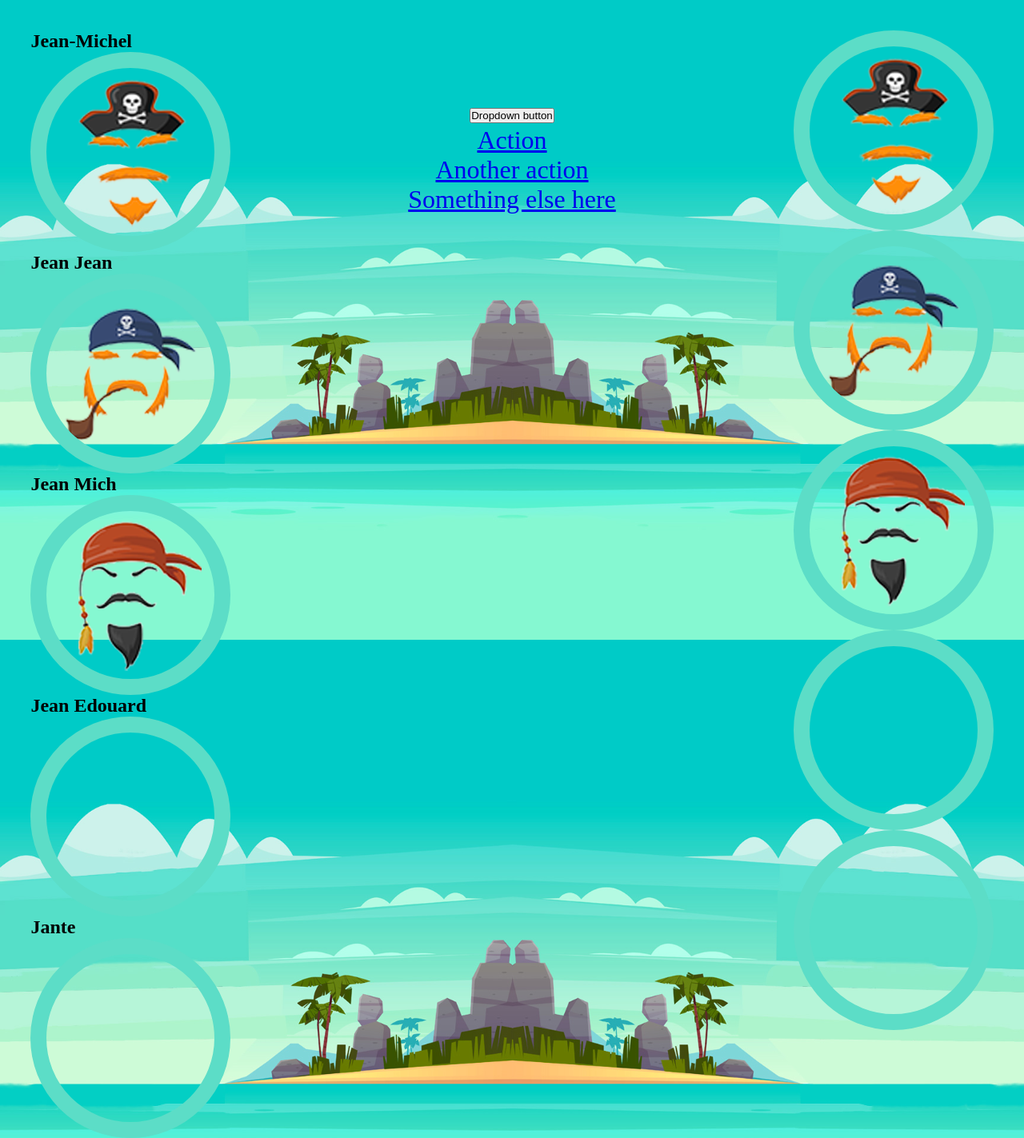
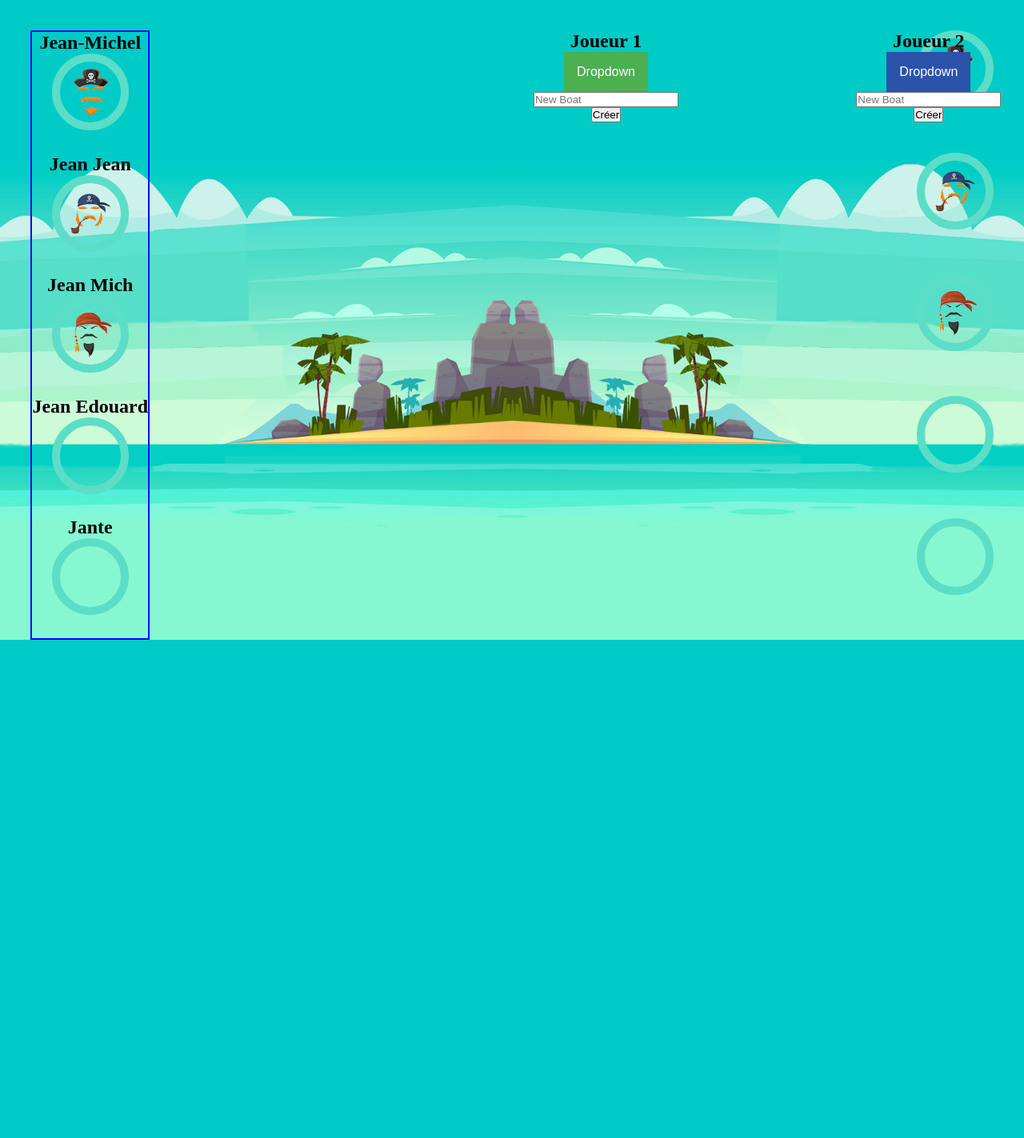
Before and after one commit to FLancon/Battleship, a PHP site: page / in a window 1280 px wide. Shown: the whole page at 80% size. After the commit the page ends 800 px from the top, so only its background shows below. Run offline with PHP 8.4, Linux system fonts and the light colour scheme; data that the repository does not hold is empty; a stand-in replaces the project's code that opens the database connection.

Commit message:
commit dropdown x2

```diff
--- a/includes/boat.php
+++ b/includes/boat.php
@@ -36,5 +36,11 @@ class Boat {
 }
 
 
+//Count number element database
+$boatcount = $conn->query('SELECT COUNT(*) FROM BOAT');
+$resultboat = $boatcount->fetch();
+$countboat = $resultboat[0];
+
+
 
 ?>
--- a/includes/capitaine.php
+++ b/includes/capitaine.php
@@ -1,20 +1,29 @@
 <?php
+
+include './includes/dbconnect.local.php';
 
 class Capitaine {
     //attributs
     private $conn;
 
+
+
     //constructor
     public function __construct(PDO $bdd) {
         $this->setConn($bdd);
+
+
     }
 
     public function getConn() {
         return $this->conn;
+
+
     }
 
     public function setConn(PDO $conn) {
         $this->conn = $conn;
+
     }
 
 
@@ -26,6 +35,7 @@ class Capitaine {
 
 
     }
+
 }
 
 
--- a/index.php
+++ b/index.php
@@ -14,6 +14,7 @@
 
     <link rel="stylesheet" href="style.css">
     <link rel="stylesheet" href="<link href="https://cdn.jsdelivr.net/npm/bootstrap@5.1.1/dist/css/bootstrap.min.css" rel="stylesheet" integrity="sha384-F3w7mX95PdgyTmZZMECAngseQB83DfGTowi0iMjiWaeVhAn4FJkqJByhZMI3AhiU" crossorigin="anonymous">
+    <script src="script.js" defer></script>
     <title>Battleship</title>
 </head>
 <body>
@@ -31,26 +32,94 @@
         .$jeanluc->getClass().'<br><br>';
     echo $jeanedouard->getName().'<br>'
         .$jeanedouard->getClass().'<br><br>';
+-->
+<?php
+    // $queen = new Boat("Queen", 0);
+    // $capitaine = new capitaine($conn);
+    // $capitaine->createBoat($queen);
+?>
 
 
-    $rafiot = new Boat("Rafiot", 0);
-    $capitaine = new capitaine($conn);
-    $capitaine->createBoat($rafiot); -->
+<?php
+// Créer un tableau des infos de la table boat de la BDD:
+$data_boat = $conn->query('SELECT * FROM BOAT');
+$exec_data_boat = $data_boat->fetchAll(PDO::FETCH_ASSOC);
+
+        // echo '<pre>';
+        // print_r($exec_data_boat);
+        // echo '</pre>';
+?>
 
 
-    <div class="dropdown">
-    <button class="btn btn-secondary dropdown-toggle" type="button" id="dropdownMenuButton1" data-bs-toggle="dropdown" aria-expanded="false">
-        Dropdown button
-    </button>
-    <ul class="dropdown-menu" aria-labelledby="dropdownMenuButton1">
-        <li><a class="dropdown-item" href="#">Action</a></li>
-        <li><a class="dropdown-item" href="#">Another action</a></li>
-        <li><a class="dropdown-item" href="#">Something else here</a></li>
-    </ul>
+<div id="select_container">
+
+    <div id="select_boat1">
+
+        <h2>Joueur 1</h2>
+
+        <div class="dropdown1">
+        <button onclick="myFunction1()" class="dropbtn1">Dropdown</button>
+            <div id="myDropdown1" class="dropdown-content1">
+                <?php
+                    for($i=0; $i < $countboat; $i++){ ?>
+                    <a href="#"><?php echo $exec_data_boat[$i]['NAME'] ?></a>
+                    <?php  } ?>
+            </div>
+            <form action="" method="POST">
+                <input type="txt" name="NAME" placeholder="New Boat">
+                <input type="submit" name="submit_creation" value="Créer">
+            </form>
+        </div>
     </div>
+
+    <?php
+        if(isset($_POST['submit_creation'])){
+            $req=$conn->prepare('INSERT INTO BOAT (NAME) VALUES (:NAME)');
+            $req->execute(array(
+                'NAME'=>$_POST['NAME'],
+
+            ));
+            header("Location: index.php");
+        }
+    ?>
+
+
+    <div id="select_boat2">
+
+         <h2>Joueur 2</h2>
+
+        <div class="dropdown2">
+        <button onclick="myFunction2()" class="dropbtn2">Dropdown</button>
+            <div id="myDropdown2" class="dropdown-content2">
+                <?php
+                    for($i=0; $i < $countboat; $i++){ ?>
+                    <a href="#"><?php echo $exec_data_boat[$i]['NAME'] ?></a>
+                    <?php  } ?>
+            </div>
+            <form action="" method="POST">
+                <input type="txt" name="NAME" placeholder="New Boat">
+                <input type="submit" name="submit_creation" value="Créer">
+            </form>
+        </div>
+    </div>
+
+    <?php
+        if(isset($_POST['submit_creation'])){
+            $req=$conn->prepare('INSERT INTO BOAT (NAME) VALUES (:NAME)');
+            $req->execute(array(
+                'NAME'=>$_POST['NAME'],
+
+            ));
+            header("Location: index.php");
+        }
+    ?>
+
+</div>
+
 
 
 <div class="container">
+
 
     <div class="boat-1">
         <div class="gunner 1a">
--- /dev/null
+++ b/script.js
@@ -0,0 +1,43 @@
+/* When the user clicks on the button,
+toggle between hiding and showing the dropdown content */
+function myFunction1() {
+    document.getElementById("myDropdown1").classList.toggle("show");
+}
+
+// Close the dropdown menu if the user clicks outside of it
+window.onclick = function(event) {
+  if (!event.target.matches('.dropbtn1')) {
+
+    var dropdowns = document.getElementsByClassName("dropdown-content1");
+    var i;
+    for (i = 0; i < dropdowns.length; i++) {
+      var openDropdown = dropdowns[i];
+      if (openDropdown.classList.contains('show')) {
+        openDropdown.classList.remove('show');
+      }
+    }
+  }
+}
+
+
+
+/* When the user clicks on the button,
+toggle between hiding and showing the dropdown content */
+function myFunction2() {
+  document.getElementById("myDropdown2").classList.toggle("show");
+}
+
+// Close the dropdown menu if the user clicks outside of it
+window.onclick = function(event) {
+if (!event.target.matches('.dropbtn2')) {
+
+  var dropdowns = document.getElementsByClassName("dropdown-content2");
+  var i;
+  for (i = 0; i < dropdowns.length; i++) {
+    var openDropdown = dropdowns[i];
+    if (openDropdown.classList.contains('show')) {
+      openDropdown.classList.remove('show');
+    }
+  }
+}
+}
--- a/style.css
+++ b/style.css
@@ -21,70 +21,173 @@ background-position: center;
 
 .boat-1 {
     display: inline-grid;
+    text-align: center;
     margin-top: 3%;
     margin-left: 3%;
+    border: 2px solid blue;
 }
 
 .boat-2 {
     display: inline-grid;
+    text-align: center;
     margin-top: 3%;
     margin-right: 3%;
 }
 .boat h2 {
-    font-size: 3rem;
-    text-align: center;
+    font-size: 2rem;
 }
 
 .circle {
     margin-left: auto;
     margin-right: auto;
     box-sizing: border-box;
-    width: 250px;
-    height: 250px;
-    border-radius: 125px;
-    border: 20px solid #5cddc7;
+    width: 12vh;
+    height: 12vh;
+    border-radius: 50%;
+    border: 10px solid #5cddc7;
 }
 
 #circle-1a {
     background-image: url('./assets/img/avatar-tank.png');
+    background-size: cover;
     background-repeat: no-repeat;
     background-position: center;
 }
 
 #circle-1b {
     background-image: url('./assets/img/avatar-heal.png');
+    background-size: cover;
     background-repeat: no-repeat;
     background-position: center;
 }
 
 #circle-1c {
     background-image: url('./assets/img/avatar-dps.png');
+    background-size: cover;
     background-repeat: no-repeat;
     background-position: center;
 }
 
 #circle-2a {
     background-image: url('./assets/img/avatar-tank.png');
+    background-size: cover;
     background-repeat: no-repeat;
     background-position: center;
 }
 
 #circle-2b {
     background-image: url('./assets/img/avatar-heal.png');
+    background-size: cover;
     background-repeat: no-repeat;
     background-position: center;
 }
 
 #circle-2c {
     background-image: url('./assets/img/avatar-dps.png');
+    background-size: cover;
     background-repeat: no-repeat;
     background-position: center;
 }
 
-.dropdown {
+/* Dropdown1 Button */
+.dropbtn1 {
+    background-color: #4CAF50;
+    color: white;
+    padding: 16px;
+    font-size: 16px;
+    border: none;
+    cursor: pointer;
+}
+
+/* Dropdown1 button on hover & focus */
+.dropbtn1:hover, .dropbtn1:focus {
+    background-color: #3e8e41;
+}
+
+/* The container <div> - needed to position the dropdown1 content */
+.dropdown1 {
+    position: relative;
+    display: inline-block;
+}
+
+/* Dropdown1 Content (Hidden by Default) */
+.dropdown-content1 {
+    display: none;
     position: absolute;
-    top:15%;
-    width: -webkit-fill-available;
+    background-color: #f9f9f9;
+    min-width: 160px;
+    box-shadow: 0px 8px 16px 0px rgba(0,0,0,0.2);
+}
+
+/* Links inside the dropdown1 */
+.dropdown-content1 a {
+    color: black;
+    padding: 12px 16px;
+    text-decoration: none;
+    display: block;
+}
+
+/* Change color of dropdown1 links on hover */
+.dropdown-content1 a:hover {background-color: #f1f1f1}
+
+/* Show the dropdown1 menu (use JS to add this class to the .dropdown-content container when the user clicks on the dropdown button) */
+.show {display:block;}
+
+
+/* Dropdown2 Button */
+.dropbtn2 {
+    background-color: #2b53aa;
+    color: white;
+    padding: 16px;
+    font-size: 16px;
+    border: none;
+    cursor: pointer;
+}
+
+/* Dropdown2 button on hover & focus */
+.dropbtn2:hover, .dropbtn2:focus {
+    background-color: #2b53aa;
+}
+
+/* The container <div> - needed to position the dropdown2 content */
+.dropdown2 {
+    position: relative;
+    display: inline-block;
+}
+
+/* Dropdown2 Content (Hidden by Default) */
+.dropdown-content2 {
+    display: none;
+    position: absolute;
+    background-color: #f9f9f9;
+    min-width: 160px;
+    box-shadow: 0px 8px 16px 0px rgba(0,0,0,0.2);
+}
+
+/* Links inside the dropdown2 */
+.dropdown-content2 a {
+    color: black;
+    padding: 12px 16px;
+    text-decoration: none;
+    display: block;
+}
+
+/* Change color of dropdown2 links on hover */
+.dropdown-content2 a:hover {background-color: #f1f1f1}
+
+/* Show the dropdown2 menu (use JS to add this class to the .dropdown-content container when the user clicks on the dropdown button) */
+.show {display:block;}
+
+
+#select_container {
+    position: absolute;
+    display: flex;
     text-align: center;
-    font-size: 2rem;
+    margin-top: 3%;
+
 }
+
+#select_boat1 {
+    margin-left: 150%;
+    margin-right: 50%;
+}
```
